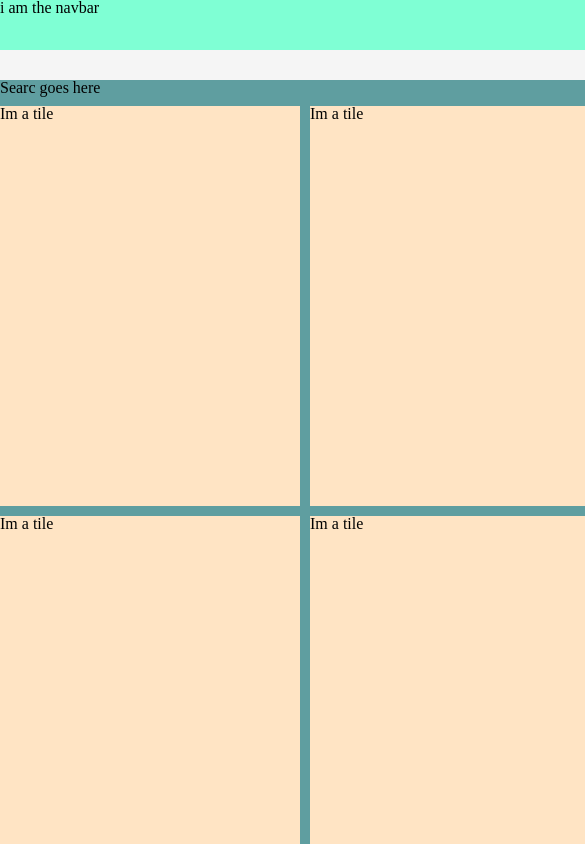
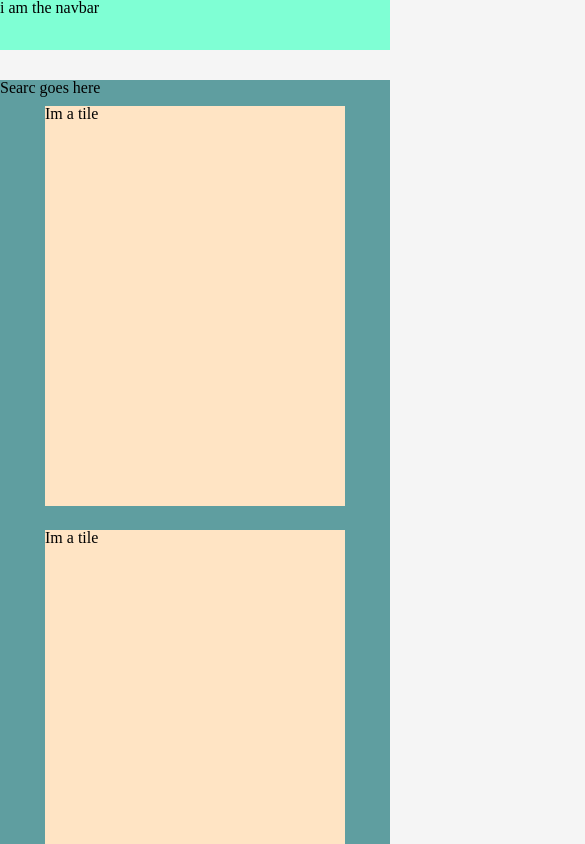
Before and after one commit to Zendrians/napp-tech-test, a React (Create React App) app: page / in a window 390 px wide. Shown: the top 844 px of the page, 585 px wide, since content can reach past the window. Built offline with nearby package versions, Linux system fonts and the light colour scheme.

Commit message:
Add grid responsiveness

```diff
--- a/src/modules/productList/components/ProductList/ProductList.scss
+++ b/src/modules/productList/components/ProductList/ProductList.scss
@@ -5,9 +5,20 @@
 
   &--showcase {
     display: grid;
+    justify-self: center;
     grid-template-columns: repeat(4, 1fr);
     place-items: center;
-    row-gap: 10px;
-    column-gap: 10px;
+    row-gap: 24px;
+    column-gap: 24px;
+
+    @media screen and (max-width: 1300px) {
+      grid-template-columns: repeat(3, 1fr);
+    }
+    @media screen and (max-width: 1000px) {
+      grid-template-columns: repeat(2, 1fr);
+    }
+    @media screen and (max-width: 700px) {
+      grid-template-columns: repeat(1, 1fr);
+    }
   }
 }
```
